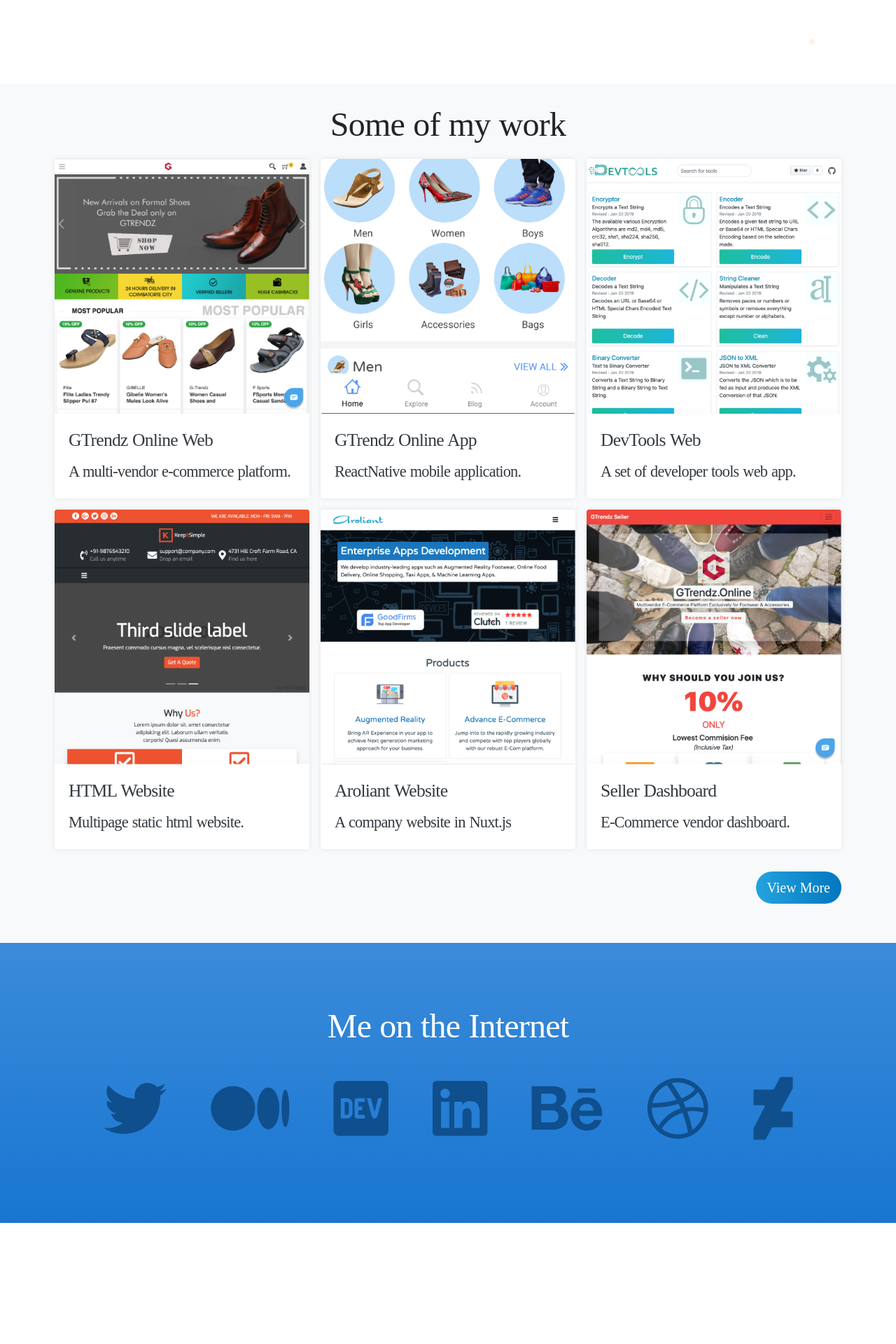
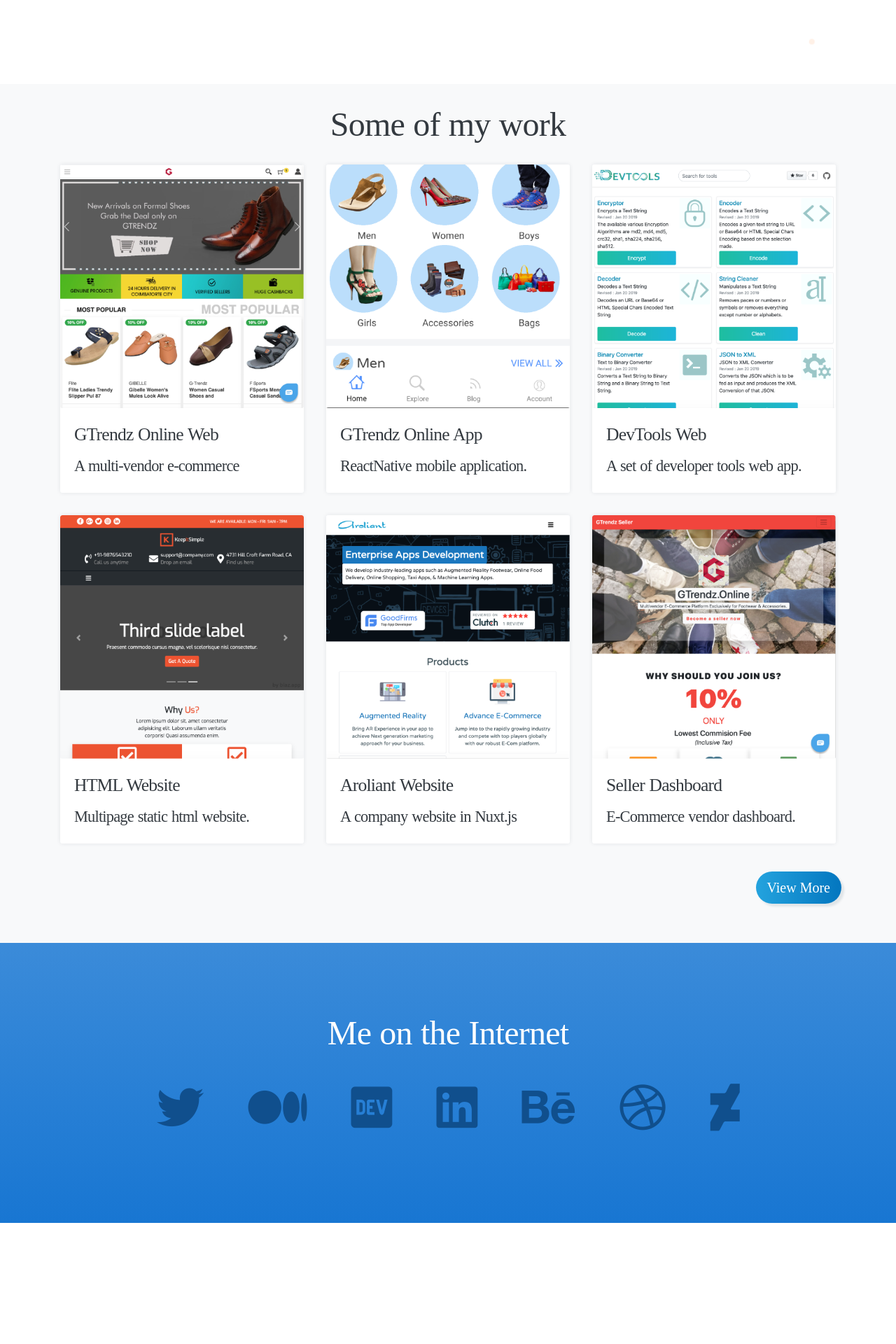
Before and after one commit to narenkram/Lance, a Nuxt app: page / in a window 1280 px wide. Shown: the part 2280-4200 px from the top of the page at 70% size. Built offline with nearby package versions, Linux system fonts and the light colour scheme; a web font is replaced by a local one.

Commit message:
improve colors and spacing

```diff
--- a/assets/style.scss
+++ b/assets/style.scss
@@ -61,6 +61,7 @@ h3 {
   font-family: NotoSansJP-Black;
   letter-spacing: -0.8px;
   line-height: 1.4;
+  color: #343a40;
 }
 
 h4,
@@ -69,6 +70,7 @@ h6 {
   font-family: NotoSansJP-Bold;
   letter-spacing: -0.8px;
   line-height: 1.4;
+  color: #343a40;
 }
 
 a,
@@ -78,11 +80,13 @@ div {
   letter-spacing: -0.8px;
   line-height: 1.7;
   font-size: 1.15rem;
+  color: #343a40;
 }
 
 b,
 strong {
   font-family: NotoSansJP-Bold;
+  color: #343a40;
 }
 
 .container {
@@ -184,12 +188,13 @@ strong {
 
 .Button {
   border: 0;
+  box-shadow: 4px 4px 3px 0px #e0e5e8;
   background: rgb(36, 163, 222);
   background: linear-gradient(90deg, rgba(36, 163, 222, 1) 0%, rgba(3, 118, 191, 1) 100%);
 }
 .Button:hover {
   background: rgba(3, 118, 191, 1);
-  box-shadow: 4px 4px 3px 0px #e0e5e8;
+  box-shadow: 4px 4px 3px 3px #e0e5e8;
 }
 
 .Project {
@@ -401,3 +406,17 @@ strong {
   top: 13%;
   left: 23%;
 }
+
+// fontawesome
+.fa-laptop-code {
+  color: #3b8bd9;
+}
+.fa-magic {
+  color: #ff6347;
+}
+.fa-pencil-alt {
+  color: #a27f4f;
+}
+.fa-chalkboard-teacher {
+  color: #45b545;
+}
--- a/pages/index.vue
+++ b/pages/index.vue
@@ -71,22 +71,22 @@
     <div class="Section bg-white">
       <div class="container">
         <div class="row">
-          <div class="col-12 col-sm-12 col-md-6 col-lg-6 p-2">
+          <div class="col-12 col-sm-12 col-md-6 col-lg-6 p-3 p-lg-2">
             <i class="fas fa-2x fa-laptop-code"></i>
             <h3>Frontend Developer</h3>
             <p>I like coding my designs. I implement my designs using latest HTML, CSS, and basic javascript.</p>
           </div>
-          <div class="col-12 col-sm-12 col-md-6 col-lg-6 p-2">
+          <div class="col-12 col-sm-12 col-md-6 col-lg-6 p-3 p-lg-2">
             <i class="fas fa-2x fa-magic"></i>
             <h3>UI/UX Designer</h3>
             <p>I have been working on my own company as a UI/UX designer for the past 2 years.</p>
           </div>
-          <div class="col-12 col-sm-12 col-md-6 col-lg-6 p-2">
+          <div class="col-12 col-sm-12 col-md-6 col-lg-6 p-3 p-lg-2">
             <i class="fas fa-2x fa-pencil-alt"></i>
             <h3>Writer</h3>
             <p>I write stuff for blog articles, terms, creative writing, official documents, and web content.</p>
           </div>
-          <div class="col-12 col-sm-12 col-md-6 col-lg-6 p-2">
+          <div class="col-12 col-sm-12 col-md-6 col-lg-6 p-3 p-lg-2">
             <i class="fas fa-2x fa-chalkboard-teacher"></i>
             <h3>Mentor</h3>
             <p>I teach frontend development in my native language for students in Tamilnadu.</p>
@@ -111,7 +111,7 @@
           <h2>Some of my work</h2>
         </div>
         <div class="row">
-          <div class="col-12 col-sm-12 col-md-6 col-lg-4 p-3 p-lg-2">
+          <div class="col-12 col-sm-12 col-md-6 col-lg-4 p-3 p-lg-3">
             <a
               class="Project card"
               data-aos="zoom-in"
@@ -127,7 +127,7 @@
               </div>
             </a>
           </div>
-          <div class="col-12 col-sm-12 col-md-6 col-lg-4 p-3 p-lg-2">
+          <div class="col-12 col-sm-12 col-md-6 col-lg-4 p-3 p-lg-3">
             <a
               class="Project card"
               data-aos="zoom-in"
@@ -143,7 +143,7 @@
               </div>
             </a>
           </div>
-          <div class="col-12 col-sm-12 col-md-6 col-lg-4 p-3 p-lg-2">
+          <div class="col-12 col-sm-12 col-md-6 col-lg-4 p-3 p-lg-3">
             <a
               class="Project card"
               data-aos="zoom-in"
@@ -159,7 +159,7 @@
               </div>
             </a>
           </div>
-          <div class="col-12 col-sm-12 col-md-6 col-lg-4 p-3 p-lg-2">
+          <div class="col-12 col-sm-12 col-md-6 col-lg-4 p-3 p-lg-3">
             <a
               class="Project card"
               data-aos="zoom-in"
@@ -175,7 +175,7 @@
               </div>
             </a>
           </div>
-          <div class="col-12 col-sm-12 col-md-6 col-lg-4 p-3 p-lg-2">
+          <div class="col-12 col-sm-12 col-md-6 col-lg-4 p-3 p-lg-3">
             <a class="Project card" data-aos="zoom-in" target="_blank" href="https://aroliant.com/">
               <div class="Project__image">
                 <img src="~/assets/images/company-web.png" class="card-img Project__img" alt />
@@ -186,7 +186,7 @@
               </div>
             </a>
           </div>
-          <div class="col-12 col-sm-12 col-md-6 col-lg-4 p-2">
+          <div class="col-12 col-sm-12 col-md-6 col-lg-4 p-2 p-lg-3">
             <a
               class="Project card"
               data-aos="zoom-in"
@@ -217,26 +217,26 @@
           <div class="col-12 text-center">
             <h2 class="text-white">Me on the Internet</h2>
             <div class="SocialLinks">
-              <a class="SocialLink" target="_blank" href>
-                <i class="fab fa-4x fa-twitter"></i>
+              <a class="SocialLink" target="_blank" href="https://twitter.com/nkr_96">
+                <i class="fab fa-3x fa-twitter"></i>
               </a>
-              <a class="SocialLink" target="_blank" href>
-                <i class="fab fa-4x fa-medium"></i>
+              <a class="SocialLink" target="_blank" href="https://medium.com/@nkr96">
+                <i class="fab fa-3x fa-medium"></i>
               </a>
-              <a class="SocialLink" target="_blank" href>
-                <i class="fab fa-4x fa-dev"></i>
+              <a class="SocialLink" target="_blank" href="https://dev.to/nkr96">
+                <i class="fab fa-3x fa-dev"></i>
               </a>
-              <a class="SocialLink" target="_blank" href>
-                <i class="fab fa-4x fa-linkedin"></i>
+              <a class="SocialLink" target="_blank" href="https://www.linkedin.com/in/nkr96/">
+                <i class="fab fa-3x fa-linkedin"></i>
               </a>
               <a class="SocialLink" target="_blank" href="https://www.behance.net/nkr96">
-                <i class="fab fa-4x fa-behance"></i>
+                <i class="fab fa-3x fa-behance"></i>
               </a>
               <a class="SocialLink" target="_blank" href="https://dribbble.com/nkr96">
-                <i class="fab fa-4x fa-dribbble"></i>
+                <i class="fab fa-3x fa-dribbble"></i>
               </a>
               <a class="SocialLink" target="_blank" href="https://www.deviantart.com/nkr96">
-                <i class="fab fa-4x fa-deviantart"></i>
+                <i class="fab fa-3x fa-deviantart"></i>
               </a>
             </div>
           </div>
@@ -248,9 +248,7 @@
       <div class="container">
         <div class="row">
           <div class="w-100 text-center">
-            <h1 class="mb-0 Name">
-              Let's C<i class="fab fa-telegram"></i>nnect
-            </h1>
+            <h1 class="mb-0 Name">Let's C<i class="fab fa-telegram"></i>nnect</h1>
           </div>
           <div class="col-12 text-center">
             <p class="lead mt-2">Feel free to chat about design, food and Netflix.</p>
```
